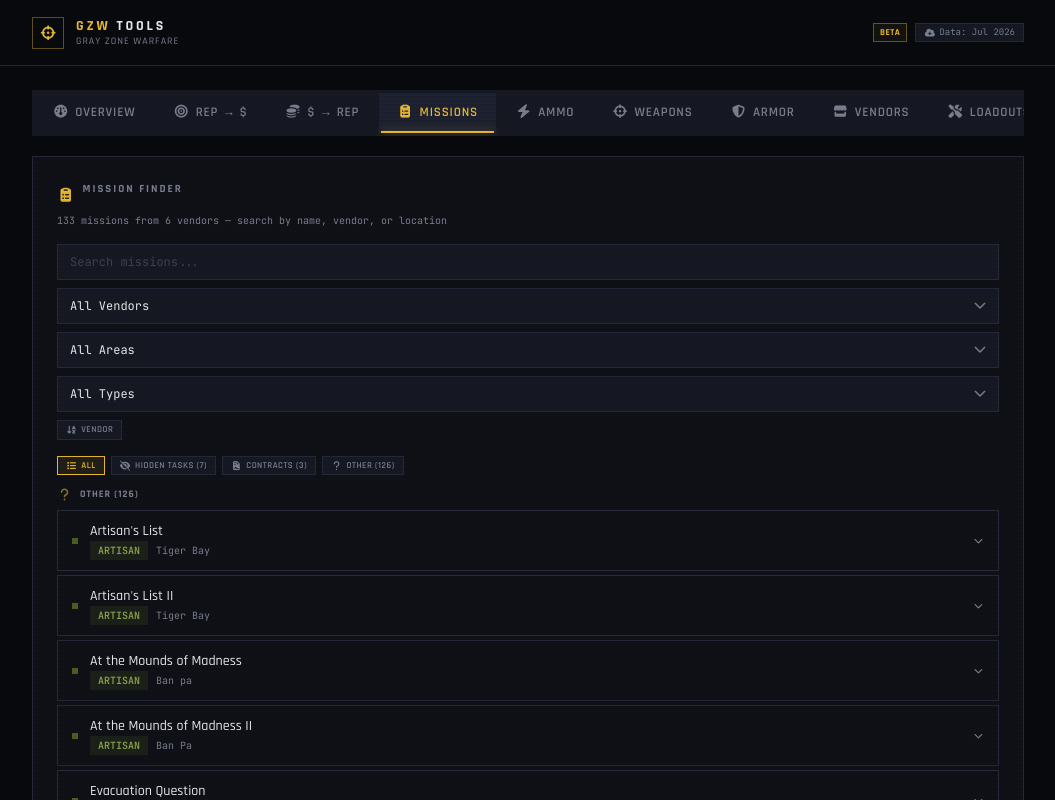
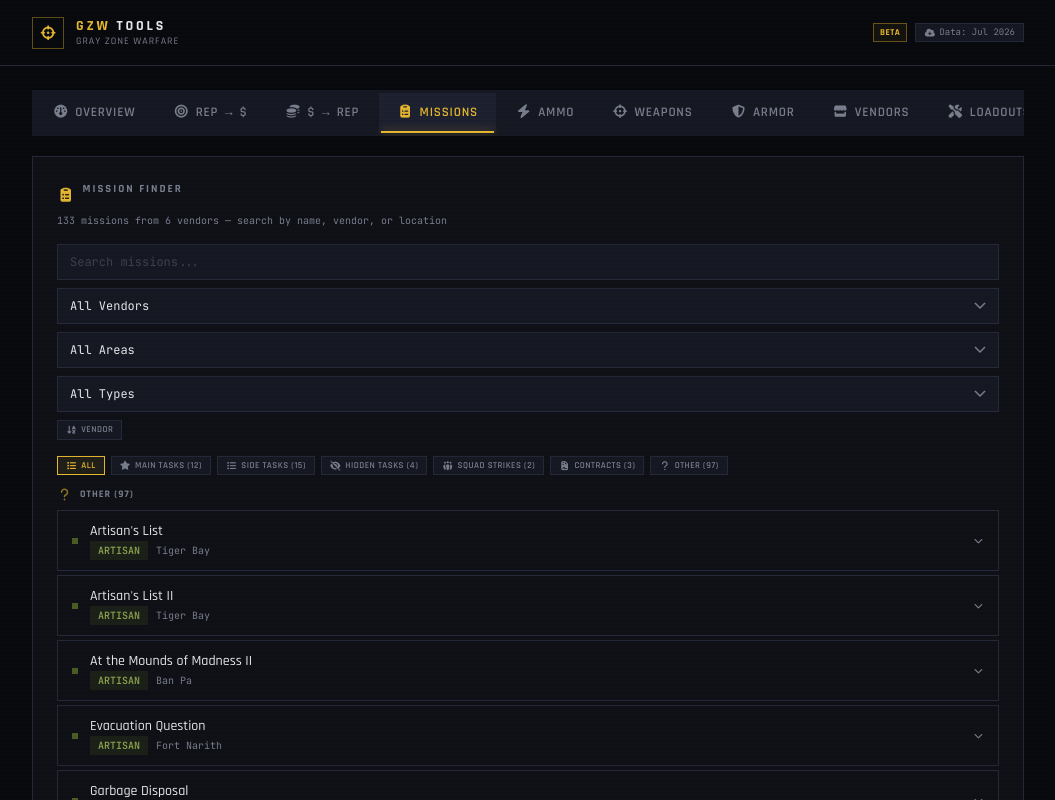
Before and after one commit to ZoniBoy00/gzw-tools, a React (Vite) app: page / in a window 1280 px wide. Both pictures are taken after a click on the button "MISSIONS". Shown: the top 800 px of the page, without its empty margins (112-1167 px from the left). Built offline with nearby package versions, Linux system fonts and the light colour scheme.

Commit message:
Add Main Tasks, Side Tasks, Squad Strikes category filters

```diff
--- a/src/components/MissionFinder.tsx
+++ b/src/components/MissionFinder.tsx
@@ -34,13 +34,13 @@ export default function MissionFinder() {
   const [expanded, setExpanded] = useState<string | null>(null);
 
   const categories = useMemo(() => {
-    const cats = ['main', 'side', 'hidden_task', 'squad', 'contract', 'unknown'];
+    const cats = ['main_task', 'side_task', 'hidden_task', 'squad_strike', 'contract', 'unknown'];
     const result: { key: string; label: string; icon: string }[] = [];
     for (const c of cats) {
       const count = tasks.filter((t) => t.category === c || t.type === c).length;
       if (count > 0) {
-        const labels: Record<string, string> = { main: 'Main Tasks', side: 'Side Tasks', hidden_task: 'Hidden Tasks', squad: 'Squad Strikes', contract: 'Contracts', unknown: 'Other' };
-        const icons: Record<string, string> = { main: 'fas fa-star', side: 'fas fa-list', hidden_task: 'fas fa-eye-slash', squad: 'fas fa-people-group', contract: 'fas fa-file-contract', unknown: 'fas fa-question' };
+        const labels: Record<string, string> = { main_task: 'Main Tasks', side_task: 'Side Tasks', hidden_task: 'Hidden Tasks', squad_strike: 'Squad Strikes', contract: 'Contracts', unknown: 'Other' };
+        const icons: Record<string, string> = { main_task: 'fas fa-star', side_task: 'fas fa-list', hidden_task: 'fas fa-eye-slash', squad_strike: 'fas fa-people-group', contract: 'fas fa-file-contract', unknown: 'fas fa-question' };
         result.push({ key: c, label: `${labels[c] || c} (${count})`, icon: icons[c] || 'fas fa-circle' });
       }
     }
@@ -192,6 +192,9 @@ function MissionRow({ task, expanded, setExpanded }: { task: Task; expanded: str
           <div className="min-w-0">
             <div className="text-sm font-medium truncate">{task.name}
               {task.category === 'hidden_task' && <span className="tag tag-amber text-[8px] ml-2">Hidden</span>}
+              {task.category === 'main_task' && <span className="tag text-[8px] ml-2" style={{background:'rgba(59,130,246,0.15)',color:'#3b82f6'}}>Main</span>}
+              {task.category === 'side_task' && <span className="tag text-[8px] ml-2" style={{background:'rgba(34,197,94,0.15)',color:'#22c55e'}}>Side</span>}
+              {task.category === 'squad_strike' && <span className="tag text-[8px] ml-2" style={{background:'rgba(168,85,247,0.15)',color:'#a855f7'}}>Squad</span>}
             </div>
             <div className="text-[10px] font-mono text-text-muted flex items-center gap-2">
               {task.vendor && <span className="tag tag-drab text-[8px]">{task.vendor}</span>}
```
Also changed, not shown: scripts/scraper/data/tasks.json, src/data/tasks.json.
